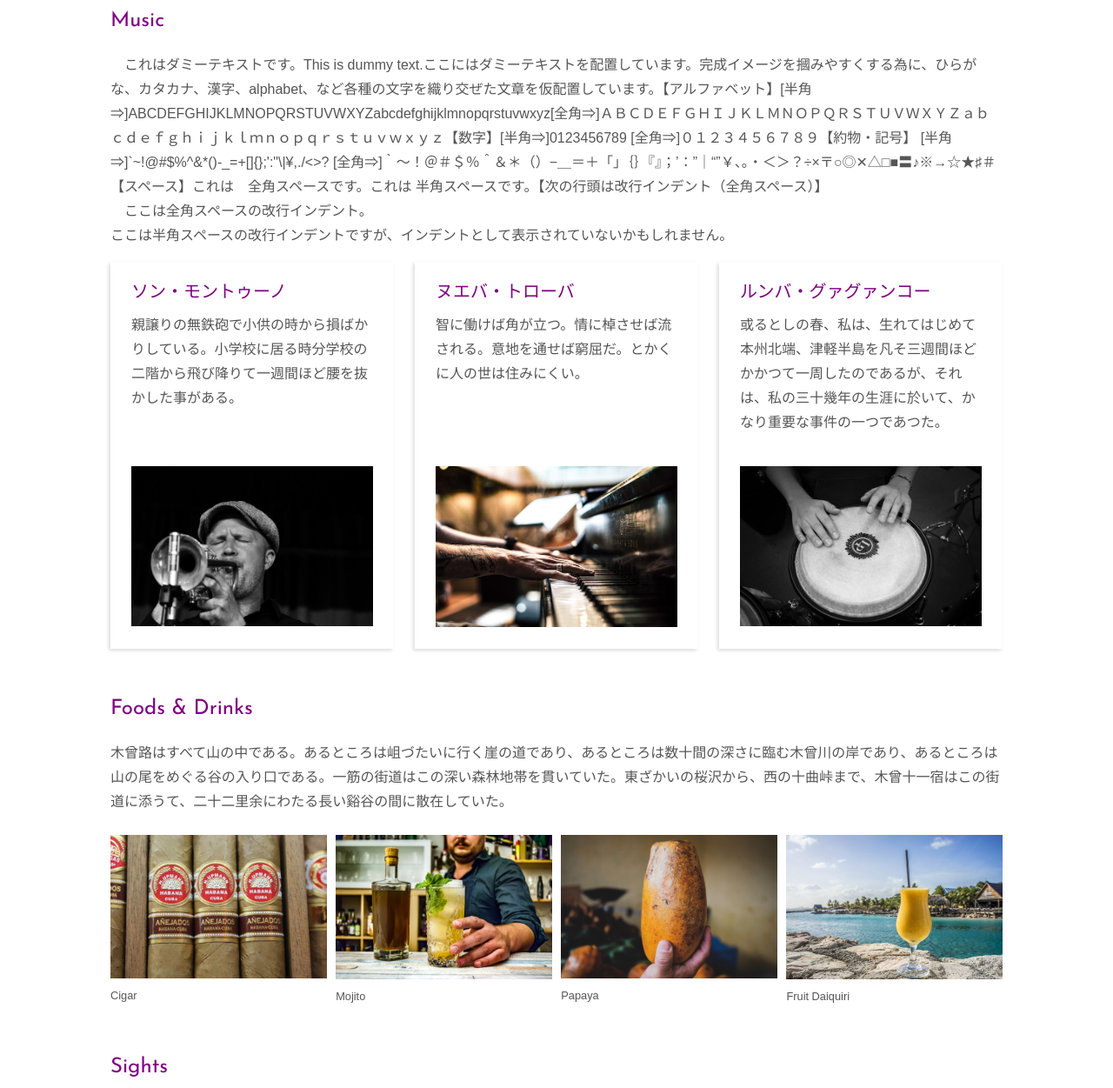
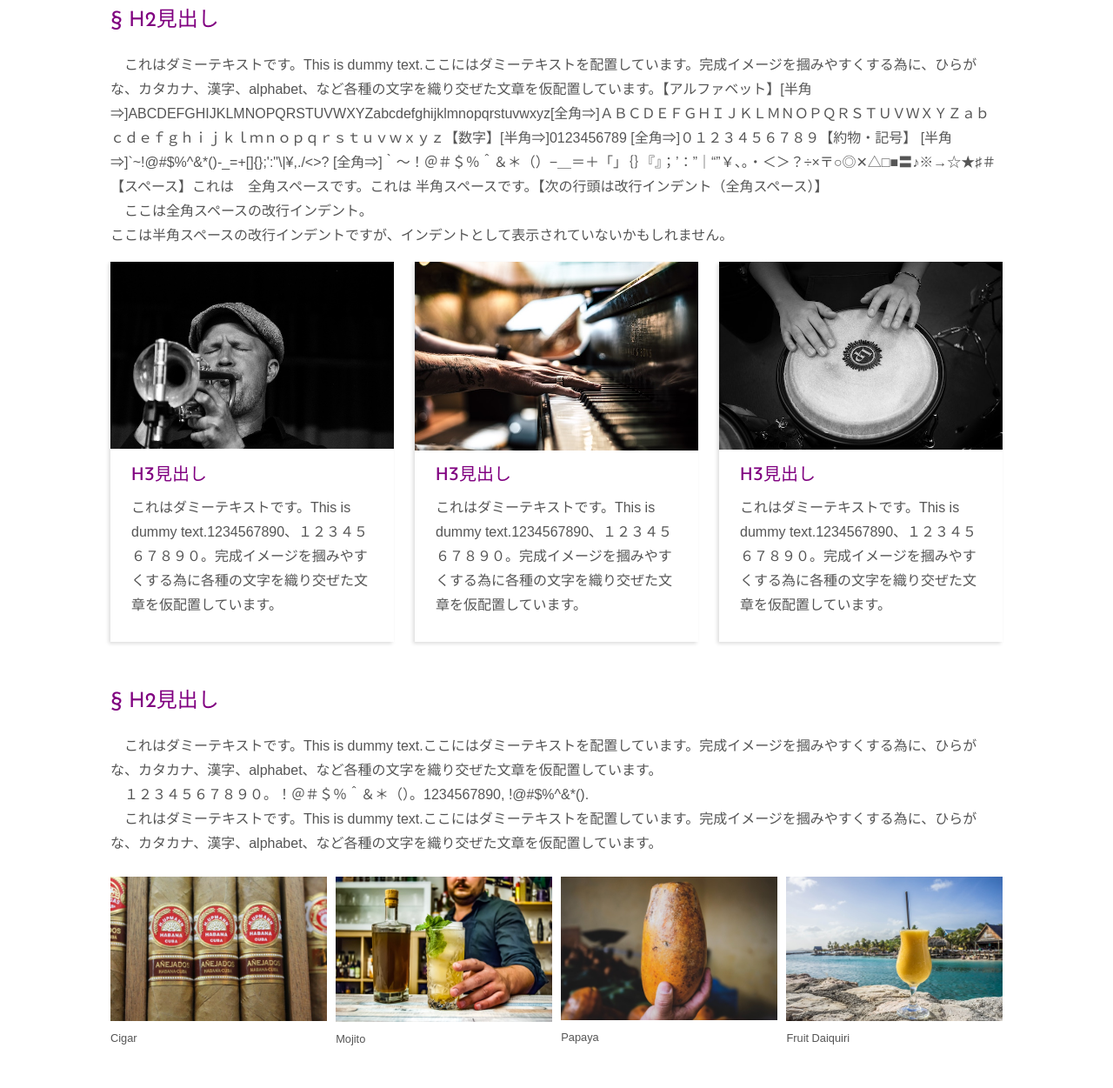
Before and after one commit to bugalu/sample_site_002_ShiicInc, a website: page src/ejs/index.ejs in a window 1280 px wide. Shown: the part 1389-2640 px from the top of the page at 87% size. Drawn offline with nearby package versions, Linux system fonts and the light colour scheme; files that its build step writes are made by us from their sources; files whose address does not match are found by name.

Commit message:
カードコンポーネントのレイアウト変更、ダミーテキスト変更

```diff
--- a/src/ejs/index.ejs
+++ b/src/ejs/index.ejs
@@ -157,7 +157,7 @@
 
     <!-- section .music -->
     <section id="p-music" class="l-section music">
-      <h2 class="p-section__heading inview" data-type="fadeIn">Music</h2>
+      <h2 class="p-section__heading inview" data-type="fadeIn">H2見出し</h2>
       <div class="music__text inview" data-type="fadeIn">
         <p>
             　これはダミーテキストです。This is dummy text.ここにはダミーテキストを配置しています。完成イメージを摑みやすくする為に、ひらがな、カタカナ、漢字、alphabet、など各種の文字を織り交ぜた文章を仮配置しています。【アルファベット】[半角⇒]ABCDEFGHIJKLMNOPQRSTUVWXYZabcdefghijklmnopqrstuvwxyz[全角⇒]ＡＢＣＤＥＦＧＨＩＪＫＬＭＮＯＰＱＲＳＴＵＶＷＸＹＺａｂｃｄｅｆｇｈｉｊｋｌｍｎｏｐｑｒｓｔｕｖｗｘｙｚ【数字】[半角⇒]0123456789 [全角⇒]０１２３４５６７８９【約物・記号】 [半角⇒]`~!@#$%^&*()-_=+[]{};&apos;:&quot;\|&yen;,./&lt;&gt;? [全角⇒]｀〜！＠＃＄％＾＆＊（）−＿＝＋「」｛｝『』；’：”｜“”￥、。・＜＞？÷×〒○◎✕△□■〓♪※→☆★♯＃【スペース】これは　全角スペースです。これは 半角スペースです。【次の行頭は改行インデント（全角スペース）】<br>
@@ -166,22 +166,35 @@
           </p>
       </div>
       <div class="p-music__grid">
-        <article class="p-music__card inview" data-type="fadeIn" data-delay="0">
-          <h3 class="p-music__card-heading">ソン・モントゥーノ</h3>
-          <p class="p-music__text font-m">親譲りの無鉄砲で小供の時から損ばかりしている。小学校に居る時分学校の二階から飛び降りて一週間ほど腰を抜かした事がある。</p>
-          <img src="./img/m1_trumpeter.jpg" class="p-music__card-img" alt="cuban trumpeter" />
+        <article class="c-music__card inview" data-type="fadeIn" data-delay="0">
+
+          <a href="" class="c-music__card-wrapper">
+            <div class="c-music__card-content">
+              <h3 class="c-music__card-heading">H3見出し</h3>
+              <p class="c-music__card-text font-m">これはダミーテキストです。This is dummy text.1234567890、１２３４５６７８９０。完成イメージを摑みやすくする為に各種の文字を織り交ぜた文章を仮配置しています。</p>
+            </div>
+            <img src="./img/m1_trumpeter.jpg" class="c-music__card-img" alt="cuban trumpeter" />
+          </a>
         </article>
 
-        <article class="p-music__card inview" data-type="fadeIn" data-delay="1">
-          <h3 class="p-music__card-heading">ヌエバ・トローバ</h3>
-          <p class="p-music__text font-m">智に働けば角が立つ。情に棹させば流される。意地を通せば窮屈だ。とかくに人の世は住みにくい。</p>
-          <img src="./img/m2_piano.jpg" class="p-music__card-img" alt="cuban trumpeter" />
+        <article class="c-music__card inview" data-type="fadeIn" data-delay="1">
+          <a href="" class="c-music__card-wrapper">
+            <div class="c-music__card-content">
+              <h3 class="c-music__card-heading">H3見出し</h3>
+              <p class="c-music__card-text font-m">これはダミーテキストです。This is dummy text.1234567890、１２３４５６７８９０。完成イメージを摑みやすくする為に各種の文字を織り交ぜた文章を仮配置しています。</p>
+            </div>
+            <img src="./img/m2_piano.jpg" class="c-music__card-img" alt="cuban trumpeter" />
+          </a>
         </article>
 
-        <article class="p-music__card inview" data-type="fadeIn" data-delay="2">
-          <h3 class="p-music__card-heading">ルンバ・グァグァンコー</h3>
-          <p class="p-music__text font-m">或るとしの春、私は、生れてはじめて本州北端、津軽半島を凡そ三週間ほどかかつて一周したのであるが、それは、私の三十幾年の生涯に於いて、かなり重要な事件の一つであつた。</p>
-          <img src="./img/m3_conga.jpg" class="p-music__card-img" alt="cuban trumpeter" />
+        <article class="c-music__card inview" data-type="fadeIn" data-delay="2">
+          <a href="" class="c-music__card-wrapper">
+            <div class="c-music__card-content">
+              <h3 class="c-music__card-heading">H3見出し</h3>
+              <p class="c-music__card-text font-m">これはダミーテキストです。This is dummy text.1234567890、１２３４５６７８９０。完成イメージを摑みやすくする為に各種の文字を織り交ぜた文章を仮配置しています。</p>
+            </div>
+            <img src="./img/m3_conga.jpg" class="c-music__card-img" alt="cuban trumpeter" />
+          </a>
         </article>
       </div>
       <!-- /.music-grid -->
@@ -190,10 +203,12 @@
 
     <!-- section foods -->
     <section id="p-foods" class="l-section foods">
-      <h2 class="p-section__heading inview" data-type="fadeIn">Foods & Drinks</h2>
+      <h2 class="p-section__heading inview" data-type="fadeIn">H2見出し</h2>
       <div class="food__text inview" data-type="fadeIn">
         <p>
-          木曾路はすべて山の中である。あるところは岨づたいに行く崖の道であり、あるところは数十間の深さに臨む木曾川の岸であり、あるところは山の尾をめぐる谷の入り口である。一筋の街道はこの深い森林地帯を貫いていた。東ざかいの桜沢から、西の十曲峠まで、木曾十一宿はこの街道に添うて、二十二里余にわたる長い谿谷の間に散在していた。
+          　これはダミーテキストです。This is dummy text.ここにはダミーテキストを配置しています。完成イメージを摑みやすくする為に、ひらがな、カタカナ、漢字、alphabet、など各種の文字を織り交ぜた文章を仮配置しています。<br>
+          　１２３４５６７８９０。！＠＃＄％＾＆＊（）。1234567890, !@#$%^&*().<br>
+          　これはダミーテキストです。This is dummy text.ここにはダミーテキストを配置しています。完成イメージを摑みやすくする為に、ひらがな、カタカナ、漢字、alphabet、など各種の文字を織り交ぜた文章を仮配置しています。<br>
         </p>
       </div>
       <div class="p-foods__grid">
@@ -219,10 +234,12 @@
 
     <!-- section .p-sights -->
     <section id="p-sights" class="l-section p-sights">
-      <h2 class="p-section__heading inview" data-type="fadeIn">Sights</h2>
+      <h2 class="p-section__heading inview" data-type="fadeIn">H2見出し</h2>
       <div class="p-sights__text inview" data-type="fadeIn">
         <p>
-          蕗屋清一郎が、何故これから記す様な恐ろしい悪事を思立ったか、その動機については詳しいことは分らぬ。又仮令分ったとしてもこのお話には大して関係がないのだ。彼がなかば苦学見たいなことをして、ある大学に通っていた所を見ると、学資の必要に迫られたのかとも考えられる。彼は稀に見る秀才で、而も非常な勉強家だったから、学資を得る為に、つまらぬ内職に時を取られて、好きな読書や思索が十分出来ないのを残念に思っていたのは確かだ。
+          　これはダミーテキストです。This is dummy text.ここにはダミーテキストを配置しています。完成イメージを摑みやすくする為に、ひらがな、カタカナ、漢字、alphabet、など各種の文字を織り交ぜた文章を仮配置しています。<br>
+          　１２３４５６７８９０。！＠＃＄％＾＆＊（）。1234567890, !@#$%^&*().<br>
+          　これはダミーテキストです。This is dummy text.ここにはダミーテキストを配置しています。完成イメージを摑みやすくする為に、ひらがな、カタカナ、漢字、alphabet、など各種の文字を織り交ぜた文章を仮配置しています。<br>
         </p>
       </div>
       <div class="p-sights__grid">
--- a/src/sass/style.scss
+++ b/src/sass/style.scss
@@ -225,6 +225,51 @@ li:not([class]),
 /* ======================================================
    Object
    ====================================================== */
+/* Component
+   ------------------------------------------------------ */
+.c-music__card {
+}
+.c-music__card-wrapper {
+  display: inline-block;
+  position: relative;
+  width: 100%;
+  padding-top: 62.25%;
+  box-shadow: -2px 2px 4px 0px #ddd;
+  color: inherit;
+}
+.c-music__card-content {
+  margin-top: 0.5rem;
+  padding: 1rem 1.5rem 0.5rem;
+}
+.c-music__card-heading {
+  font-family: "M PLUS 1p", sans-serif;
+  font-weight: 500;
+  font-size: 1rem;
+}
+.c-music__card-text {
+  margin-top: 0.5rem;
+}
+.c-music__card-img {
+  position: absolute;
+  top: 0;
+  width: 100%;
+}
+@media screen and (min-width: 768px) {
+  .c-music__card {
+    width: calc(100% / 3 - 16px);
+    & + .c-music__card {
+      margin-top: 0;
+    }
+  }
+  .c-music__card-text {
+    min-height: 10rem;
+  }
+}
+@media screen and (min-width: 1024px) {
+  .c-music__card-heading {
+    font-size: 1.25rem;
+  }
+}
 
 /* Project
 ------------------------------------------------------ */
@@ -404,6 +449,9 @@ section共通
 ***/
 .p-section__heading {
   margin: 1rem 0;
+  &::before {
+    content: "\0a7\0a2003";
+  }
 }
 
 /***
@@ -522,43 +570,11 @@ Music section
 .p-music__grid {
   padding-top: 1rem;
 }
-.p-music__card {
-  width: 100%;
-  padding: 1rem 1.5rem;
-  box-shadow: -2px 2px 4px 0px #ddd;
-  & + .p-music__card {
-    margin-top: 1rem;
-  }
-}
-.p-music__card-heading {
-  font-family: "M PLUS 1p", sans-serif;
-  font-weight: 500;
-  font-size: 1rem;
-}
-.p-music__card-img {
-  width: 100%;
-  margin-top: 1rem;
-}
 @media screen and (min-width: 768px) {
   .p-music__grid {
     display: flex;
     justify-content: space-between;
     margin-top: 0rem;
-  }
-  .p-music__card {
-    width: calc(33.33333% - 16px);
-    & + .p-music__card {
-      margin-top: 0;
-    }
-  }
-  .p-music__text {
-    margin-top: 0.5rem;
-    min-height: 10rem;
-  }
-}
-@media screen and (min-width: 1024px) {
-  .p-music__card-heading {
-    font-size: 1.25rem;
   }
 }
 
@@ -621,12 +637,12 @@ Sights section
 }
 @media screen and (min-width: 1024px) {
   .p-sights__card {
-    width: calc(100% / 3 - 8px);
+    width: calc(100% / 4 - 8px);
   }
   .p-sights__grid::after {
     display: block;
     content: "";
-    width: calc(100% / 3);
+    width: calc(100% / 2 - 8px);
   }
 }
 
```
Also changed, not shown: dist/css/style.css, dist/index.html, 1 other file.
